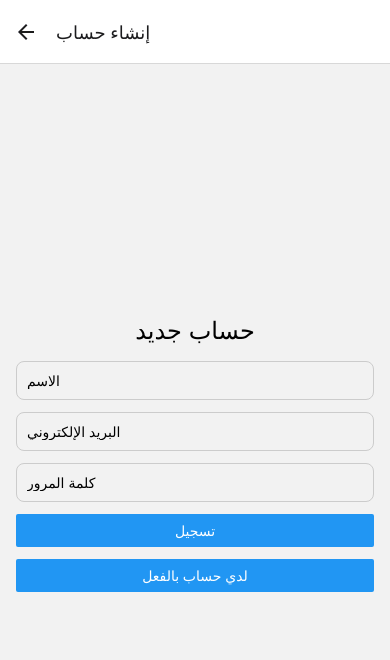
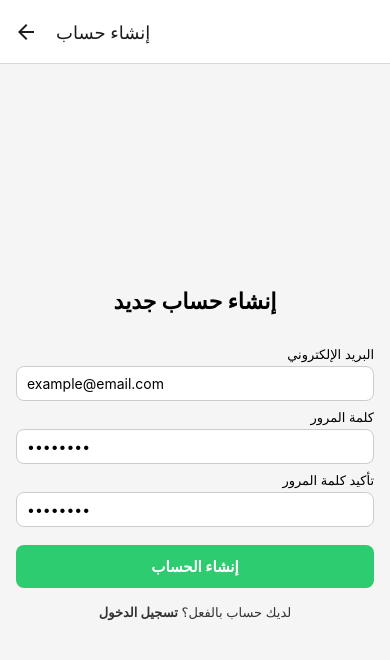
Before and after one commit to sooqyemen/souq-yemen-app, a React Native app: screen /Register in a window 390 px wide. Shown: the top 660 px of the page. Built offline with nearby package versions, Linux system fonts and the light colour scheme; no server answers.

Commit message:
Update RegisterScreen.js

```diff
--- a/src/screens/RegisterScreen.js
+++ b/src/screens/RegisterScreen.js
@@ -1,62 +1,165 @@
+// src/screens/RegisterScreen.js
+
 import React, { useState } from 'react';
-import { View, Text, TextInput, Button, StyleSheet, Alert } from 'react-native';
-import { createUserWithEmailAndPassword, updateProfile } from 'firebase/auth';
-import { auth } from '../firebase';
+import {
+  View,
+  Text,
+  TextInput,
+  TouchableOpacity,
+  ActivityIndicator,
+  StyleSheet,
+  Alert,
+} from 'react-native';
+import { useAuth } from '../context/AuthContext';
 
-export default function RegisterScreen({ navigation }) {
-  const [name, setName] = useState('');
+const RegisterScreen = ({ navigation }) => {
+  const { register } = useAuth();
+
   const [email, setEmail] = useState('');
   const [password, setPassword] = useState('');
 
+  const [confirmPassword, setConfirmPassword] = useState('');
+  const [loading, setLoading] = useState(false);
+
   const handleRegister = async () => {
+    if (!email.trim() || !password.trim() || !confirmPassword.trim()) {
+      Alert.alert('خطأ', 'الرجاء تعبئة جميع الحقول.');
+      return;
+    }
+
+    if (password.length < 6) {
+      Alert.alert('خطأ', 'كلمة المرور يجب أن تكون 6 أحرف على الأقل.');
+      return;
+    }
+
+    if (password !== confirmPassword) {
+      Alert.alert('خطأ', 'كلمتا المرور غير متطابقتين.');
+      return;
+    }
+
+    setLoading(true);
     try {
-      const res = await createUserWithEmailAndPassword(auth, email.trim(), password);
-      await updateProfile(res.user, { displayName: name });
-    } catch (e) {
-      console.log(e);
-      Alert.alert('خطأ', 'تعذر إنشاء الحساب');
+      await register(email.trim(), password);
+      // بعد إنشاء الحساب، AuthContext + RootNavigator بينقلونه تلقائياً للداخل
+    } catch (err) {
+      console.log('Register error:', err);
+      let msg = 'تعذر إنشاء الحساب. حاول مرة أخرى.';
+      if (err.code === 'auth/email-already-in-use') {
+        msg = 'هذا البريد مستخدم مسبقاً.';
+      } else if (err.code === 'auth/invalid-email') {
+        msg = 'صيغة البريد الإلكتروني غير صحيحة.';
+      } else if (err.code === 'auth/weak-password') {
+        msg = 'كلمة المرور ضعيفة، استخدم كلمة أقوى.';
+      }
+      Alert.alert('خطأ', msg);
+    } finally {
+      setLoading(false);
     }
+  };
+
+  const goToLogin = () => {
+    navigation.navigate('Login');
   };
 
   return (
     <View style={styles.container}>
-      <Text style={styles.title}>حساب جديد</Text>
+      <Text style={styles.title}>إنشاء حساب جديد</Text>
+
+      <Text style={styles.label}>البريد الإلكتروني</Text>
       <TextInput
         style={styles.input}
-        placeholder="الاسم"
-        value={name}
-        onChangeText={setName}
-      />
-      <TextInput
-        style={styles.input}
-        placeholder="البريد الإلكتروني"
+        placeholder="example@email.com"
         autoCapitalize="none"
         keyboardType="email-address"
         value={email}
         onChangeText={setEmail}
       />
+
+      <Text style={styles.label}>كلمة المرور</Text>
       <TextInput
         style={styles.input}
-        placeholder="كلمة المرور"
+        placeholder="••••••••"
         secureTextEntry
         value={password}
         onChangeText={setPassword}
       />
-      <Button title="تسجيل" onPress={handleRegister} />
-      <View style={{ height: 12 }} />
-      <Button title="لدي حساب بالفعل" onPress={() => navigation.goBack()} />
+
+      <Text style={styles.label}>تأكيد كلمة المرور</Text>
+      <TextInput
+        style={styles.input}
+        placeholder="••••••••"
+        secureTextEntry
+        value={confirmPassword}
+        onChangeText={setConfirmPassword}
+      />
+
+      <TouchableOpacity
+        style={[styles.button, loading && { opacity: 0.6 }]}
+        onPress={handleRegister}
+        disabled={loading}
+      >
+        {loading ? (
+          <ActivityIndicator color="#fff" />
+        ) : (
+          <Text style={styles.buttonText}>إنشاء الحساب</Text>
+        )}
+      </TouchableOpacity>
+
+      <TouchableOpacity onPress={goToLogin} style={styles.linkButton}>
+        <Text style={styles.linkText}>
+          لديك حساب بالفعل؟ <Text style={{ fontWeight: '700' }}>تسجيل الدخول</Text>
+        </Text>
+      </TouchableOpacity>
     </View>
   );
-}
+};
 
 const styles = StyleSheet.create({
-  container: { flex: 1, justifyContent: 'center', padding: 16 },
-  title: { fontSize: 24, textAlign: 'center', marginBottom: 16 },
+  container: {
+    flex: 1,
+    padding: 16,
+    backgroundColor: '#f5f5f5',
+    justifyContent: 'center',
+  },
+  title: {
+    fontSize: 22,
+    fontWeight: '700',
+    textAlign: 'center',
+    marginBottom: 24,
+  },
+  label: {
+    fontSize: 13,
+    marginTop: 8,
+    marginBottom: 4,
+  },
   input: {
+    backgroundColor: '#fff',
+    borderRadius: 8,
+    paddingHorizontal: 10,
+    paddingVertical: 8,
     borderWidth: 1,
     borderColor: '#ccc',
-    marginBottom: 12,
-    padding: 10,
-    borderRadius: 8
-  }
+  },
+  button: {
+    backgroundColor: '#2ecc71',
+    marginTop: 18,
+    paddingVertical: 12,
+    borderRadius: 8,
+    alignItems: 'center',
+  },
+  buttonText: {
+    color: '#fff',
+    fontWeight: '700',
+    fontSize: 15,
+  },
+  linkButton: {
+    marginTop: 16,
+    alignItems: 'center',
+  },
+  linkText: {
+    fontSize: 13,
+    color: '#333',
+  },
 });
+
+export default RegisterScreen;
```
